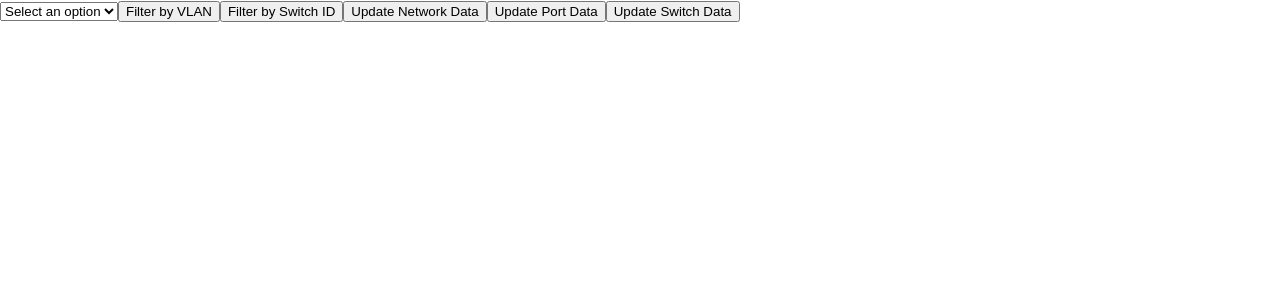
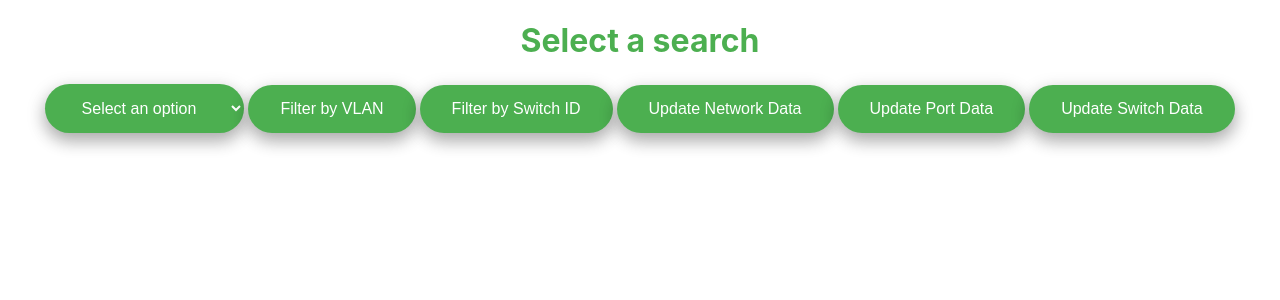
Before and after one commit to DanielAuerX/BS-Netzwerke, a React (Create React App) app in the folder networkPlan_Frontend/: page /search in a window 1280 px wide. Shown: the top 300 px of the page. Built offline with nearby package versions, Linux system fonts and the light colour scheme.

Commit message:
FANCY BUTTON ALERT IN SEARCH!!!

```diff
--- a/networkPlan_Frontend/src/components/SearchForm.tsx
+++ b/networkPlan_Frontend/src/components/SearchForm.tsx
@@ -28,7 +28,7 @@ class DeviceList extends Component {
             try {
                 const response = await fetch("http://localhost:8080/api/network/networks");
                 const data = await response.json();
-                this.setState({ devices: data });
+                this.setState({devices: data});
             } catch (error) {
                 console.log(error);
             }
@@ -38,7 +38,7 @@ class DeviceList extends Component {
                 const response = await fetch("http://localhost:8080/api/network/ports");
                 const data = await response.json();
                 console.log(data);
-                this.setState({ ports: data });
+                this.setState({ports: data});
             } catch (error) {
                 console.log(error);
             }
@@ -48,7 +48,7 @@ class DeviceList extends Component {
                 const response = await fetch("http://localhost:8080/api/network/switches");
                 const data = await response.json();
                 console.log(data);
-                this.setState({ switches: data });
+                this.setState({switches: data});
             } catch (error) {
                 console.log(error);
             }
@@ -62,7 +62,7 @@ class DeviceList extends Component {
             );
             console.log(this.state.searchQuery)
             const data = await response.json();
-            this.setState({ filteredData: data });
+            this.setState({filteredData: data});
         } catch (error) {
             console.log(error);
         }
@@ -75,7 +75,7 @@ class DeviceList extends Component {
             );
             console.log(this.state.searchQuery)
             const data = await response.json();
-            this.setState({ filteredData: data });
+            this.setState({filteredData: data});
         } catch (error) {
             console.log(error);
         }
@@ -102,7 +102,7 @@ class DeviceList extends Component {
                 );
             }
             const data = await response.json();
-            this.setState({ filteredData: data });
+            this.setState({filteredData: data});
         } catch (error) {
             console.log(error);
         }
@@ -112,7 +112,7 @@ class DeviceList extends Component {
         try {
             const response = await fetch("http://localhost:8080/api/network/networks");
             const data = await response.json();
-            this.setState({ devices: data });
+            this.setState({devices: data});
         } catch (error) {
             console.log(error);
         }
@@ -122,7 +122,7 @@ class DeviceList extends Component {
         try {
             const response = await fetch("http://localhost:8080/api/network/ports");
             const data = await response.json();
-            this.setState({ ports: data });
+            this.setState({ports: data});
         } catch (error) {
             console.log(error);
         }
@@ -133,7 +133,7 @@ class DeviceList extends Component {
             const response = await fetch("http://localhost:8080/api/network/switches");
             const data = await response.json();
             console.log(data);
-            this.setState({ switches: data });
+            this.setState({switches: data});
         } catch (error) {
             console.log(error);
         }
@@ -153,32 +153,38 @@ class DeviceList extends Component {
             host.vlan.includes(this.state.searchQuery)
         );
         return (
-            <div>
-                <select onChange={this.handleChange}>
+            <div className="App">
+                <h1 className="fancy-h1">Select a search</h1>
+                <select onChange={this.handleChange} className="fancy-button">
                     <option value="">Select an option</option>
                     <option value="VLAN30">VLAN 30</option>
                     <option value="VLAN20">VLAN 20</option>
                     <option value="1">Switch 1</option>
                     <option value="switch2">Switch 2</option>
                 </select>
-                <button onClick={() => this.filterDataByVlan()}>Filter by VLAN</button>
-                <button onClick={() => this.filterDataBySwitchId()}>Filter by Switch ID</button>
+                <button onClick={() => this.filterDataByVlan()} className="fancy-button">Filter by VLAN</button>
+                <button onClick={() => this.filterDataBySwitchId()} className="fancy-button">Filter by Switch ID
+                </button>
                 {this.state.filteredData.map((data) => (
                     <div key={data.id}>
                         <p>Name: {data.name}</p>
                         <p>VLAN: {this.state.searchQuery}</p>
-                        <br />
+                        <br/>
                     </div>
                 ))}
-                <button onClick={() => this.updateNetworkData()}>Update Network Data</button>
+                <button
+                    onClick={() => this.updateNetworkData()}
+                    className="fancy-button"
+                >Update Network Data
+                </button>
                 {this.state.devices.map((devices) => {
                     return <div>{devices.name}</div>;
                 })}
-                <button onClick={() => this.updatePortData()}>Update Port Data</button>
+                <button onClick={() => this.updatePortData()} className="fancy-button">Update Port Data</button>
                 {this.state.ports.map((port) => {
                     return <div>{port.name}</div>;
                 })}
-                <button onClick={() => this.updateSwitchData()}>Update Switch Data</button>
+                <button onClick={() => this.updateSwitchData()} className="fancy-button">Update Switch Data</button>
                 {this.state.switches.map((switches) => {
                     return <div>{switches.name}</div>;
                 })}
@@ -187,12 +193,12 @@ class DeviceList extends Component {
                         <p>Department: {device.id}</p>
                         <p>Name: {device.name}</p>
                         <p>Location: {device.location}</p>
-                        <br />
+                        <br/>
                     </div>
                 ))}
                 {filteredPorts.map((port) => (
                     <div>
-                        <br />
+                        <br/>
                         <p>Port: {port.id}</p>
                         <p>Switch ID: {port.switchId.name}</p>
                         <p>Port Name: {port.name}</p>
@@ -211,7 +217,7 @@ class DeviceList extends Component {
                                 </p>
                             </>
                         )}
-                        <br />
+                        <br/>
                     </div>
                 ))}
                 {filteredSwitches.map((zwitch) => (
@@ -219,7 +225,7 @@ class DeviceList extends Component {
                         <p>Switch: {zwitch.name}</p>
                         <p>Switch ID: {zwitch.id}</p>
                         <p>Location: {zwitch.location}</p>
-                        <br />
+                        <br/>
                     </div>
                 ))}
                 {filteredHosts.map((host) => (
@@ -229,7 +235,7 @@ class DeviceList extends Component {
                         <p>IP: {host.ip}</p>
                         <p>System: {host.system}</p>
                         <p>Department: {host.department.name}</p>
-                        <br />
+                        <br/>
                     </div>
                 ))}
             </div>
```
